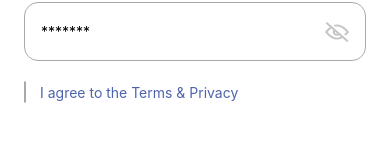
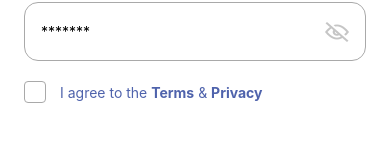
Before and after one commit to TauriSaar/MobiilirakendusTS_demo, a React Native app: screen / in a window 390 px wide. Shown: the part 340-482 px from the top of the page. Built offline with nearby package versions, Linux system fonts and the light colour scheme.

Commit message:
Checkbox komponent

```diff
--- a/src/components/Checkbox/styles.js
+++ b/src/components/Checkbox/styles.js
@@ -7,18 +7,17 @@ export const styles = StyleSheet.create({
         borderColor: colors.gray,
         borderRadius: 4,
         borderWidth: 1,
-        with: 22,
+        width: 22,
         height: 22
     },
-    inputContainer: {
+    innerContainer: {
         borderColor: colors.gray,
-        with: '100%',
+        width: '100%',
         height: '100%',
         justifyContent: 'center',
         alignItems: 'center'
     },
     checkIcon: {
-        width: 19,
-        height: 9
+        // the check icon is already provided in the correct size
     }
 });
--- a/src/screens/auth/SignUp/index.js
+++ b/src/screens/auth/SignUp/index.js
@@ -16,7 +16,7 @@ const SignUp = () => {
             <Input isPassword label="Password" placeholder="*******"/>
             <View style={styles.agreeRow}>
                 <Checkbox checked={checked} onCheck={setChecked}/>
-                <Text style={styles.agreeText}>I agree to the Terms & Privacy</Text>
+                <Text style={styles.agreeText}>I agree to the <Text style={styles.agreeTextBold}>Terms</Text> & <Text style={styles.agreeTextBold}>Privacy</Text></Text>
             </View>
         </View>
     );
--- a/src/screens/auth/SignUp/styles.js
+++ b/src/screens/auth/SignUp/styles.js
@@ -14,5 +14,8 @@ export const styles = StyleSheet.create({
     agreeText: {
         color: colors.blue,
         marginHorizontal: 14
+    },
+    agreeTextBold: {
+        fontWeight: 'bold'
     }
 });
```
